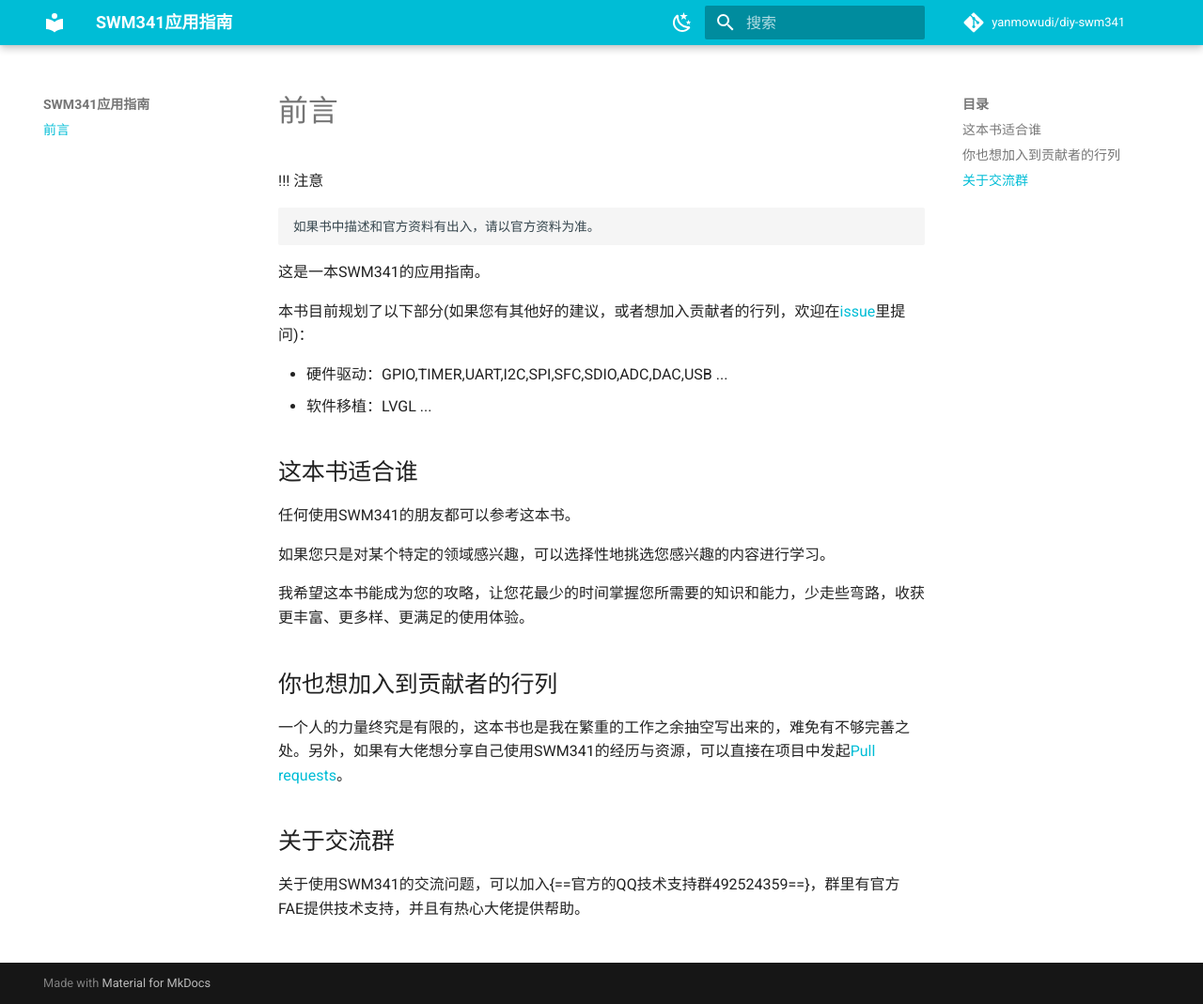
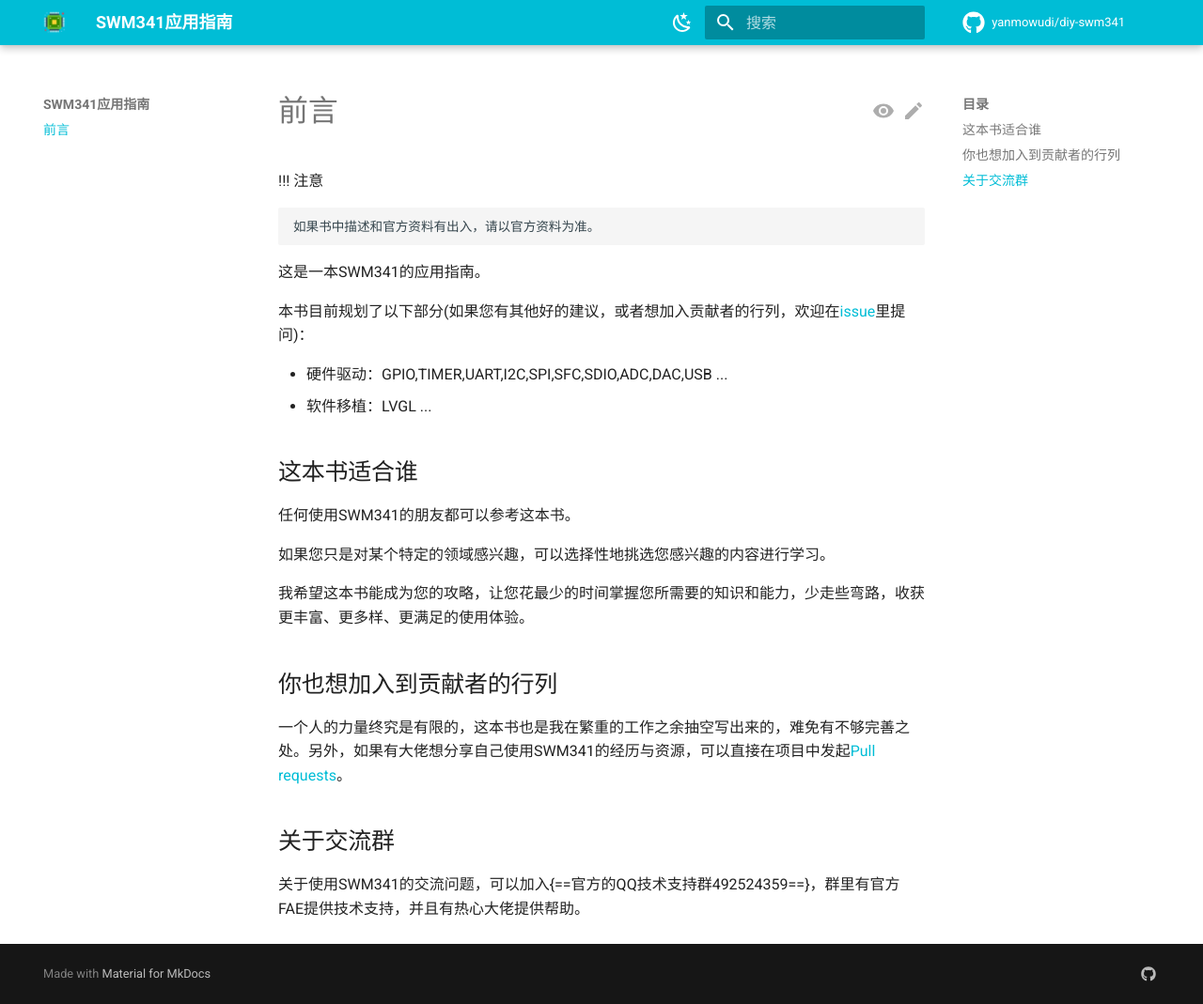
Before and after one commit to yanmowudi/diy-swm341, an MkDocs documentation site: the page built from docs/index.md, in a window 1280 px wide and 1069 px high. Shown: the whole window at 94% size. Built offline with MkDocs 1.6.1 and Material for MkDocs 9.7.7, drawn with Linux system fonts in a browser that asks for light colours; comment, search, counter and statistics services are not loaded.

Commit message:
update mkdocs.yml

```diff
--- a/mkdocs.yml
+++ b/mkdocs.yml
@@ -8,12 +8,11 @@
 # Repository
 repo_name: yanmowudi/diy-swm341
 repo_url: https://github.com/yanmowudi/diy-swm341
-edit_uri: ""
+edit_uri: edit/master/docs/
 
 # Configuration
 theme:
   name: material
-  language: zh
   palette:
     - media: "(prefers-color-scheme: dark)"
       scheme: slate
@@ -29,18 +28,25 @@
       toggle:
         icon: material/weather-night
         name: Switch to dark mode
-#   logo: images/logo.png
-#   favicon: images/logo.png
-#   icon:
-#     admonition:
-#       <type>:<material/alert>
+  language: zh
+  logo: images/logo.png
+  favicon: images/logo.png
+  features:
+    - navigation.path
+    - navigation.top
+    - navigation.footer
+    - content.action.edit
+    - content.action.view
+  icon:
+    repo: fontawesome/brands/github
+    edit: material/pencil
+    view: material/eye
 
-# # Customization
-# extra:
-#   social:
-#     - icon: fontawesome/brands/github
-#       link: https://github.com/yanmowudi
-#       name: yanmowudi on github
+extra:
+  social:
+    - icon: fontawesome/brands/github
+      link: https://github.com/yanmowudi
+      name: yanmowudi on github
 
 # # Extensions
 # markdown_extensions:
```
